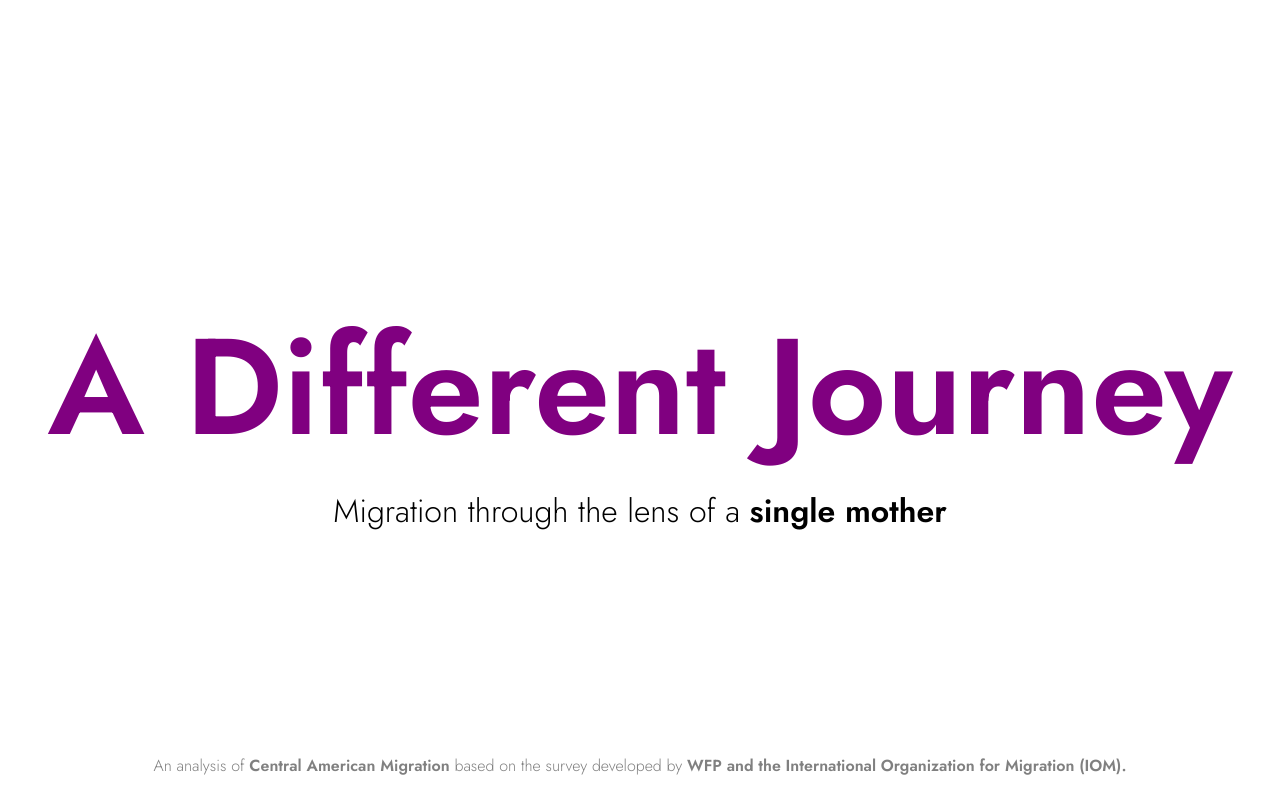
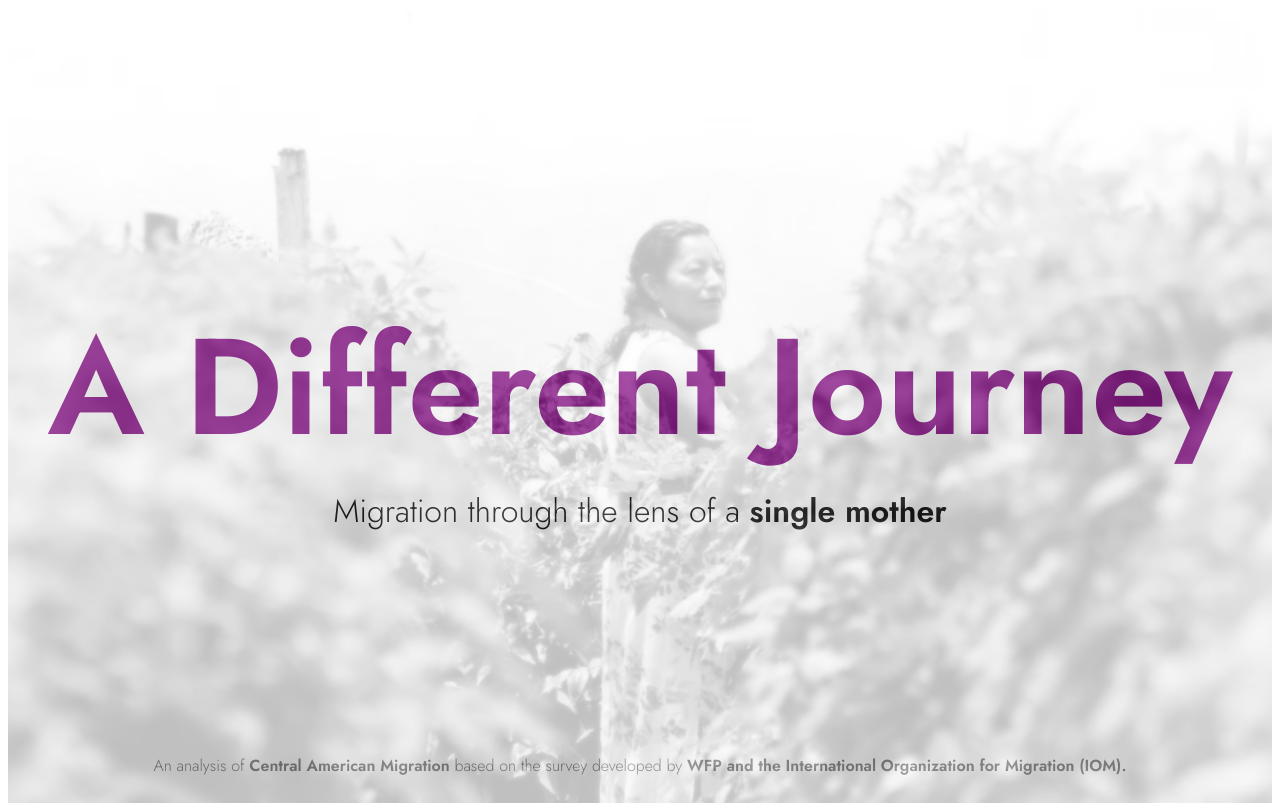
Before and after one commit to estelladentinger7/femviztest, a SvelteKit app: page / in a window 1280 px wide. Shown: the top 803 px of the page. Built offline with nearby package versions, Linux system fonts and the light colour scheme.

Commit message:
Title image

```diff
--- a/src/components/ScrollyTeller.svelte
+++ b/src/components/ScrollyTeller.svelte
@@ -188,17 +188,38 @@ let geoJsonToFit = {
 
 @import url('https://fonts.googleapis.com/css2?family=Jost:ital,wght@0,100;0,300;0,600;1,300&display=swap');
 
-  .title_section {
+  /* .title_section {
     height: 100vh;
     width: 100%;
     text-align: center ;
     justify-content: center;
-    max-width: 100%; /* adjust at will */
+    max-width: 100%;
     position: relative;
-    background-image: none;
-  }
+  } */
 
-  .title_section::before {
+  .title_section {
+  height: 100vh;
+  width: 100%;
+  text-align: center;
+  justify-content: center;
+  max-width: 100%;
+  position: relative;
+  overflow: hidden;
+}
+
+.title_section::before {
+  content: "";
+  position: absolute;
+  top: 0;
+  left: 0;
+  height: 100%;
+  width: 100%;
+  background: url('../data/mujerencampo.png') no-repeat center center;
+  background-size: cover;
+  opacity: 0.3;
+}
+
+  /* .title_section::before {
     content: '';
     display: block;
     position: absolute;
@@ -208,7 +229,7 @@ let geoJsonToFit = {
     height: 100%;
     opacity: 0.2;
     z-index: -1;
-  }
+  } */
 
   .conclusion_section {
     height: 100vh;
--- a/src/components/Title.svelte
+++ b/src/components/Title.svelte
@@ -72,10 +72,11 @@
         font-weight: 300;
   }
 
-body {
+/* body {
     background-image: url("./mujerencampo.png");
     background-size: cover;
     background-position: center;
     background-repeat: no-repeat;
-  }
+  } */
+
 </style>
```
